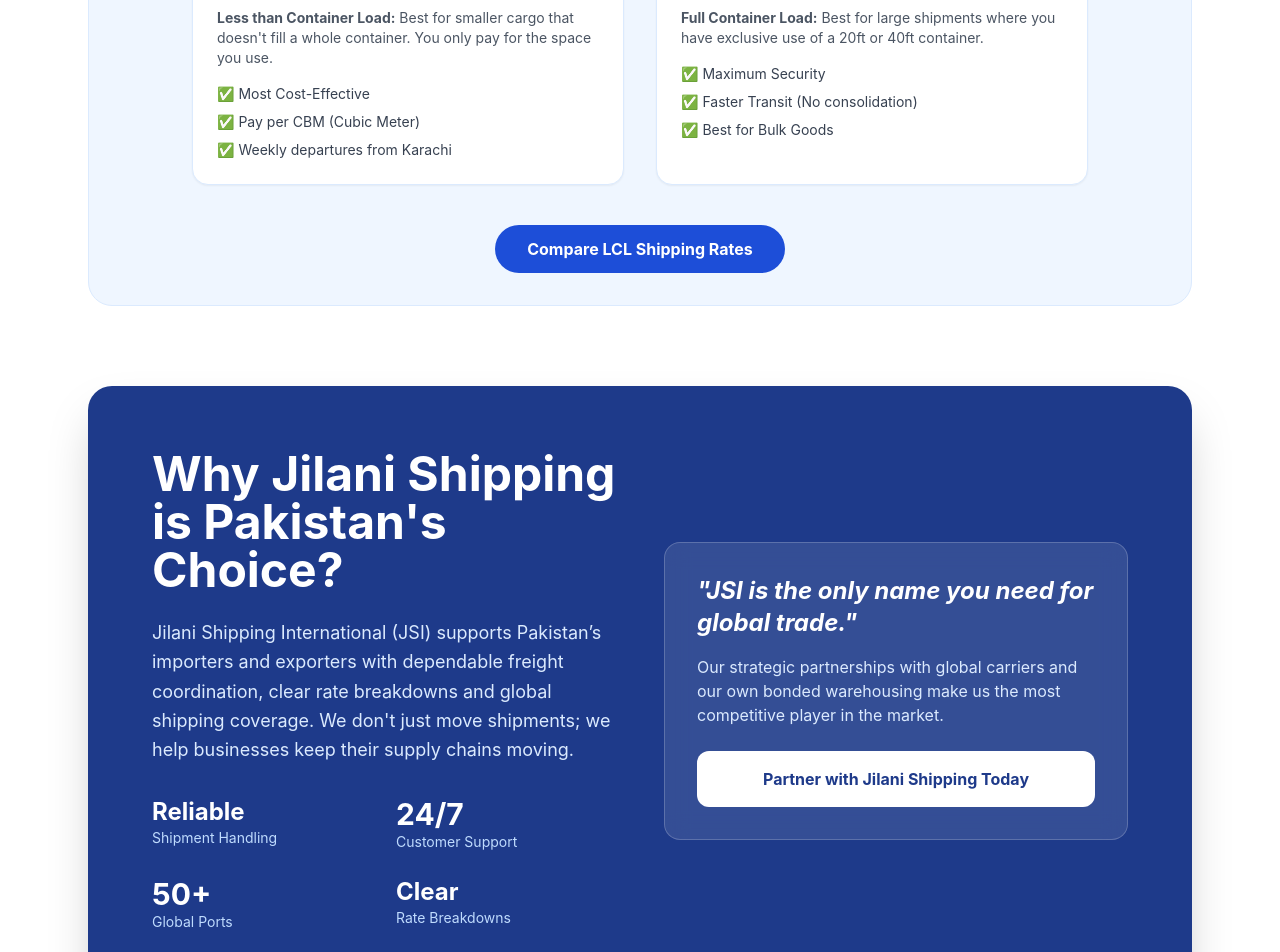
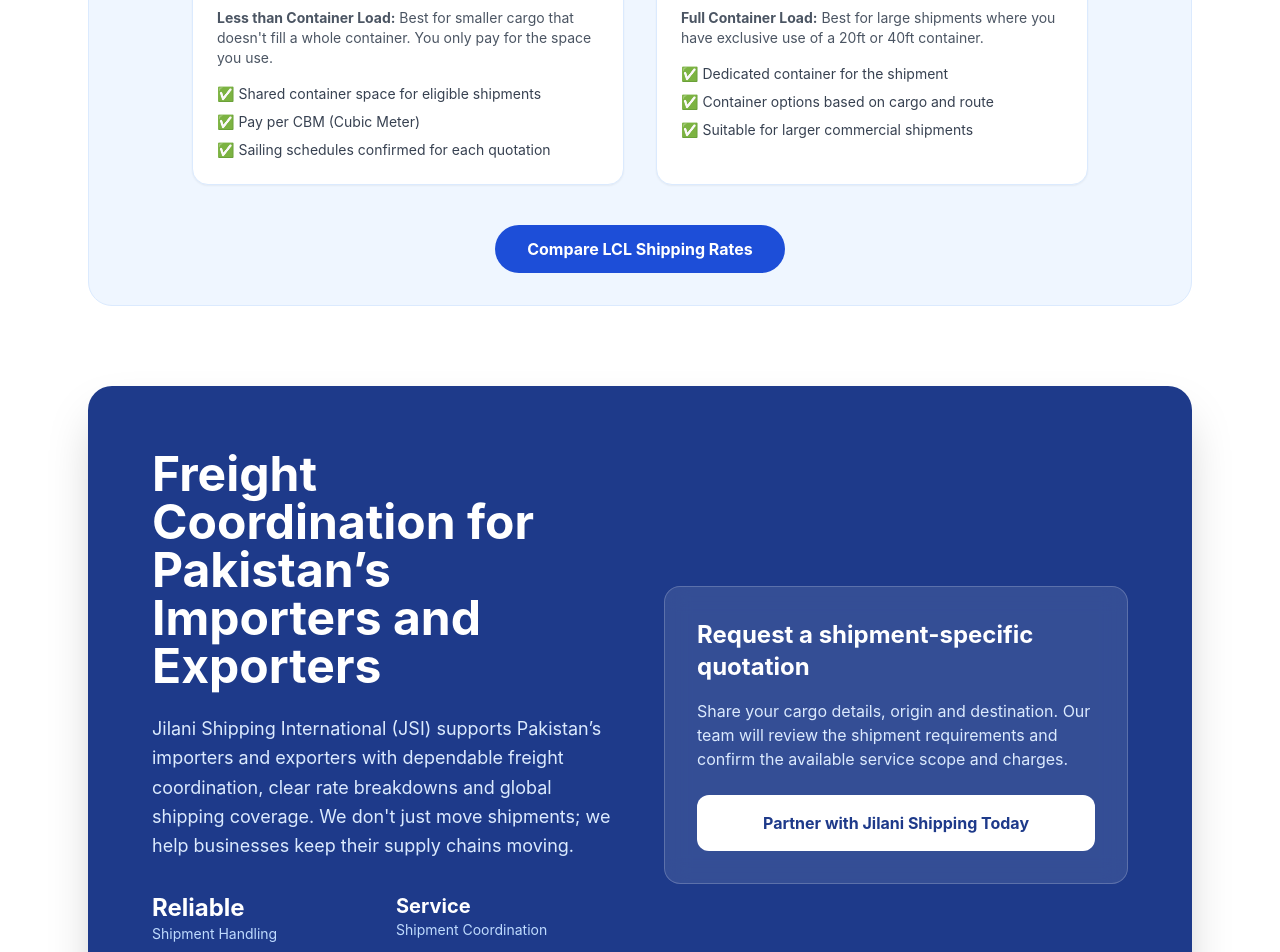
Before and after one commit to ubaidking1/JJ, a Next.js app: page / in a window 1280 px wide. Shown: the part 2380-3332 px from the top of the page. Built offline with nearby package versions, Linux system fonts and the light colour scheme.

Commit message:
Remove unverified homepage claims and transit promises

```diff
--- a/app/page.tsx
+++ b/app/page.tsx
@@ -78,7 +78,7 @@ export default function Home() {
       <section className="mt-12" aria-label="Popular shipping services">
         <h2 className="text-2xl font-bold text-blue-900 text-center">Popular Shipping Services from Karachi</h2>
         <div className="mt-6 grid gap-4 sm:grid-cols-2 lg:grid-cols-4">
-          <Link href="/cargo-karachi-dubai/" className="rounded-xl border-2 border-blue-100 p-5 hover:shadow-md"><span className="font-bold text-blue-900">Karachi to Dubai Cargo</span><span className="mt-1 block text-sm text-gray-600">Sea 4-6 days, air 24-48 hrs, door-to-door</span></Link>
+          <Link href="/cargo-karachi-dubai/" className="rounded-xl border-2 border-blue-100 p-5 hover:shadow-md"><span className="font-bold text-blue-900">Karachi to Dubai Cargo</span><span className="mt-1 block text-sm text-gray-600">Sea and air freight enquiries for commercial shipments</span></Link>
           <Link href="/china-to-pakistan-shipping-cost/" className="rounded-xl border-2 border-blue-100 p-5 hover:shadow-md"><span className="font-bold text-blue-900">China to Pakistan Shipping Cost</span><span className="mt-1 block text-sm text-gray-600">LCL, 20ft/40ft FCL, air, double clearance</span></Link>
           <Link href="/customs-clearance-karachi/" className="rounded-xl border-2 border-blue-100 p-5 hover:shadow-md"><span className="font-bold text-blue-900">Customs Clearing Agent Karachi</span><span className="mt-1 block text-sm text-gray-600">Karachi Port and Port Qasim</span></Link>
           <Link href="/freight-forwarder-karachi/" className="rounded-xl border-2 border-blue-100 p-5 hover:shadow-md"><span className="font-bold text-blue-900">Freight Forwarder in Karachi</span><span className="mt-1 block text-sm text-gray-600">Import, export, sea and air freight</span></Link>
@@ -130,18 +130,18 @@ export default function Home() {
               <h3 className="text-xl font-bold text-blue-800 mb-4 flex items-center gap-2">📦 LCL Shipment</h3>
               <p className="text-sm text-gray-600 mb-4"><strong>Less than Container Load:</strong> Best for smaller cargo that doesn't fill a whole container. You only pay for the space you use.</p>
               <ul className="text-sm text-gray-700 space-y-2">
-                <li>✅ Most Cost-Effective</li>
+                <li>✅ Shared container space for eligible shipments</li>
                 <li>✅ Pay per CBM (Cubic Meter)</li>
-                <li>✅ Weekly departures from Karachi</li>
+                <li>✅ Sailing schedules confirmed for each quotation</li>
               </ul>
             </div>
             <div className="bg-white p-6 rounded-2xl shadow-sm border border-blue-100">
               <h3 className="text-xl font-bold text-blue-800 mb-4 flex items-center gap-2">🚢 FCL Shipment</h3>
               <p className="text-sm text-gray-600 mb-4"><strong>Full Container Load:</strong> Best for large shipments where you have exclusive use of a 20ft or 40ft container.</p>
               <ul className="text-sm text-gray-700 space-y-2">
-                <li>✅ Maximum Security</li>
-                <li>✅ Faster Transit (No consolidation)</li>
-                <li>✅ Best for Bulk Goods</li>
+                <li>✅ Dedicated container for the shipment</li>
+                <li>✅ Container options based on cargo and route</li>
+                <li>✅ Suitable for larger commercial shipments</li>
               </ul>
             </div>
           </div>
@@ -158,7 +158,7 @@ export default function Home() {
         <div className="bg-blue-900 text-white rounded-3xl p-8 md:p-16 relative overflow-hidden shadow-2xl">
           <div className="relative z-10 grid lg:grid-cols-2 gap-12 items-center">
             <div>
-              <h2 className="text-3xl md:text-5xl font-bold mb-6">Why Jilani Shipping is Pakistan's Choice?</h2>
+              <h2 className="text-3xl md:text-5xl font-bold mb-6">Freight Coordination for Pakistan’s Importers and Exporters</h2>
               <p className="text-blue-100 text-lg mb-8 leading-relaxed">
                 Jilani Shipping International (JSI) supports Pakistan’s importers and exporters with dependable freight coordination, clear rate breakdowns and global shipping coverage.
                 We don't just move shipments; we help businesses keep their supply chains moving.
@@ -169,12 +169,12 @@ export default function Home() {
                   <p className="text-blue-200 text-sm">Shipment Handling</p>
                 </div>
                 <div>
-                  <h3 className="text-3xl font-bold text-white">24/7</h3>
-                  <p className="text-blue-200 text-sm">Customer Support</p>
+                  <h3 className="text-xl font-bold text-white">Service</h3>
+                  <p className="text-blue-200 text-sm">Shipment Coordination</p>
                 </div>
                 <div>
-                  <h3 className="text-3xl font-bold text-white">50+</h3>
-                  <p className="text-blue-200 text-sm">Global Ports</p>
+                  <h3 className="text-xl font-bold text-white">FCL / LCL</h3>
+                  <p className="text-blue-200 text-sm">Shipment Options</p>
                 </div>
                 <div>
                   <h3 className="text-xl md:text-2xl font-bold text-white">Clear</h3>
@@ -183,9 +183,9 @@ export default function Home() {
               </div>
             </div>
             <div className="bg-white/10 backdrop-blur-md p-8 rounded-2xl border border-white/20">
-              <h3 className="text-2xl font-bold mb-4 italic">"JSI is the only name you need for global trade."</h3>
+              <h3 className="text-2xl font-bold mb-4">Request a shipment-specific quotation</h3>
               <p className="text-blue-100 mb-6">
-                Our strategic partnerships with global carriers and our own bonded warehousing make us the most competitive player in the market.
+                Share your cargo details, origin and destination. Our team will review the shipment requirements and confirm the available service scope and charges.
               </p>
               <Link href="/contact/" className="inline-block w-full text-center py-4 bg-white text-blue-900 font-bold rounded-xl hover:bg-blue-50 transition-all">
                 Partner with Jilani Shipping Today
```
